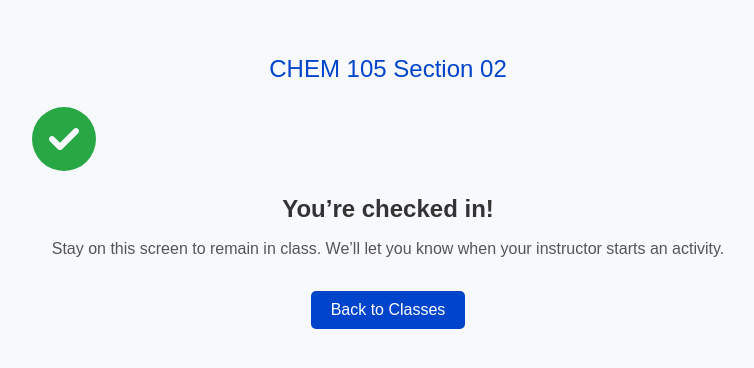
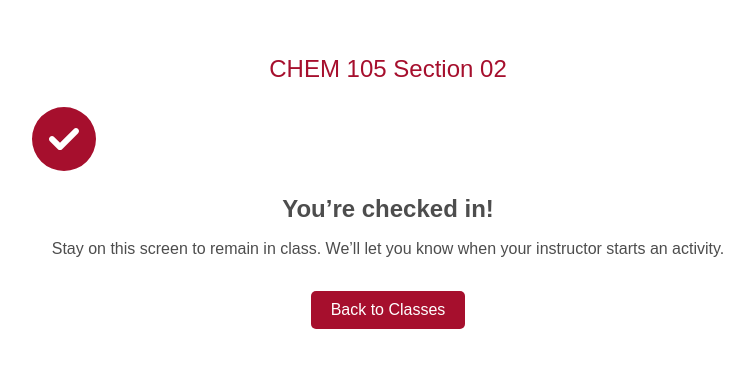
Before and after one commit to donmjoseph/attendance-clicker, a Next.js app in the folder Client/bulma_project/: page /CheckedIn in a window 1280 px wide. Shown: the part 210-578 px from the top of the page, without its empty margins (252-1006 px from the left). Built offline with nearby package versions, Linux system fonts and the light colour scheme.

Commit message:
WSU branding for CheckedIN page

```diff
--- a/Client/bulma_project/src/app/CheckedIn/CheckedIn.module.css
+++ b/Client/bulma_project/src/app/CheckedIn/CheckedIn.module.css
@@ -5,7 +5,7 @@
     align-items: center;
     justify-content: center;
     height: 100vh;
-    background-color: #f7f9fc; /* Light gray-blue background */
+    background-color: #FFFFFF; /* White background */
     padding: 20px;
     font-family: 'Arial', sans-serif;
 }
@@ -13,13 +13,13 @@
 /* Header styles */
 .header h2 {
     font-size: 24px;
-    color: #0044cc; /* Blue header color */
+    color: #A60F2D; /* Crimson header color */
     margin-bottom: 20px;
 }
 
 /* Icon styling */
 .icon {
-    color: #28a745; /* Green checkmark */
+    color: #A60F2D; /* Crimson checkmark */
     margin-bottom: 20px;
 }
 
@@ -27,7 +27,7 @@
 .title {
     font-size: 24px;
     font-weight: bold;
-    color: #333; /* Dark gray */
+    color: #4D4D4D; /* Gray title color */
     margin-bottom: 10px;
     text-align: center;
 }
@@ -35,7 +35,7 @@
 /* Message styling */
 .message {
     font-size: 16px;
-    color: #555; /* Lighter gray */
+    color: #4D4D4D; /* Gray message color */
     text-align: center;
     line-height: 1.5;
     margin: 0 20px;
@@ -44,7 +44,7 @@
 /* Back button styling */
 .backButton {
     margin-top: 30px;
-    background-color: #0044cc; /* Blue button */
+    background-color: #A60F2D; /* Crimson button */
     color: white;
     border: none;
     border-radius: 5px;
@@ -55,5 +55,5 @@
 }
 
 .backButton:hover {
-    background-color: #003399; /* Darker blue for hover */
+    background-color: #7A0B20; /* Darker crimson for hover */
 }
```
